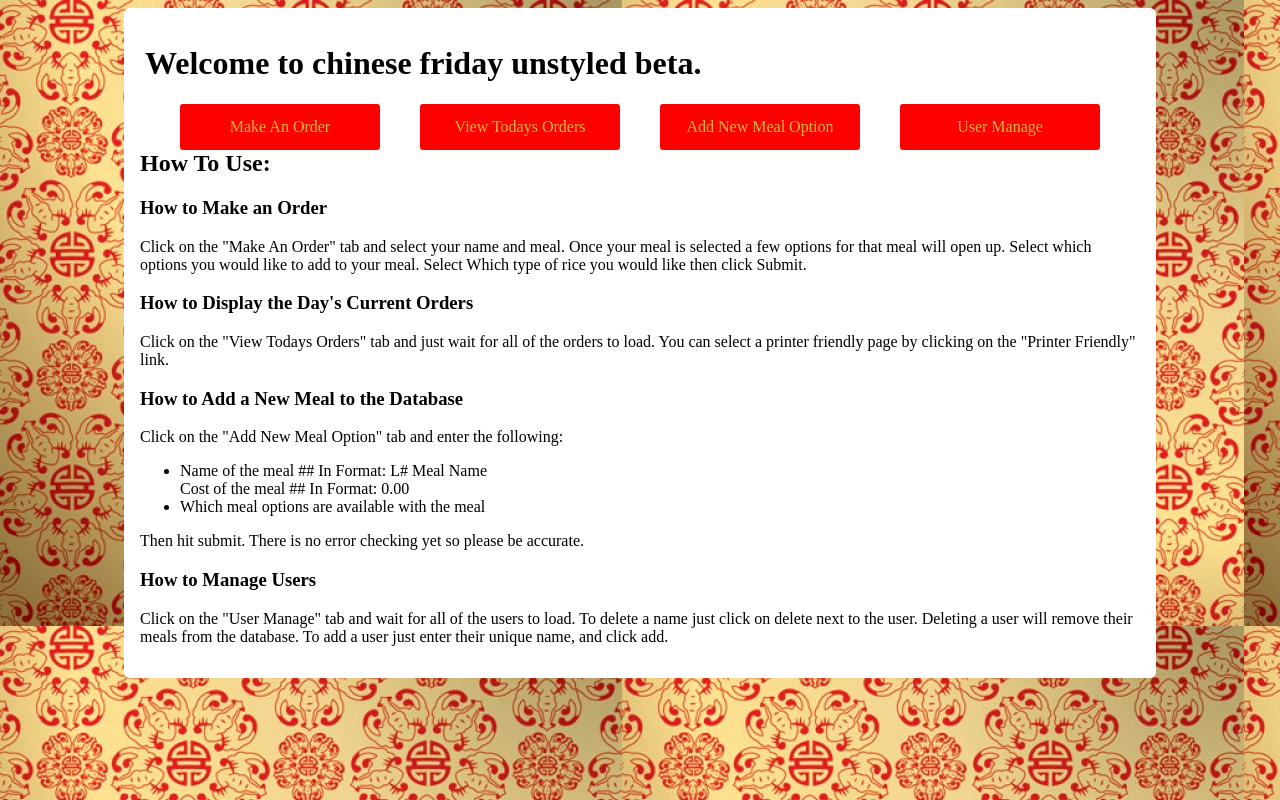
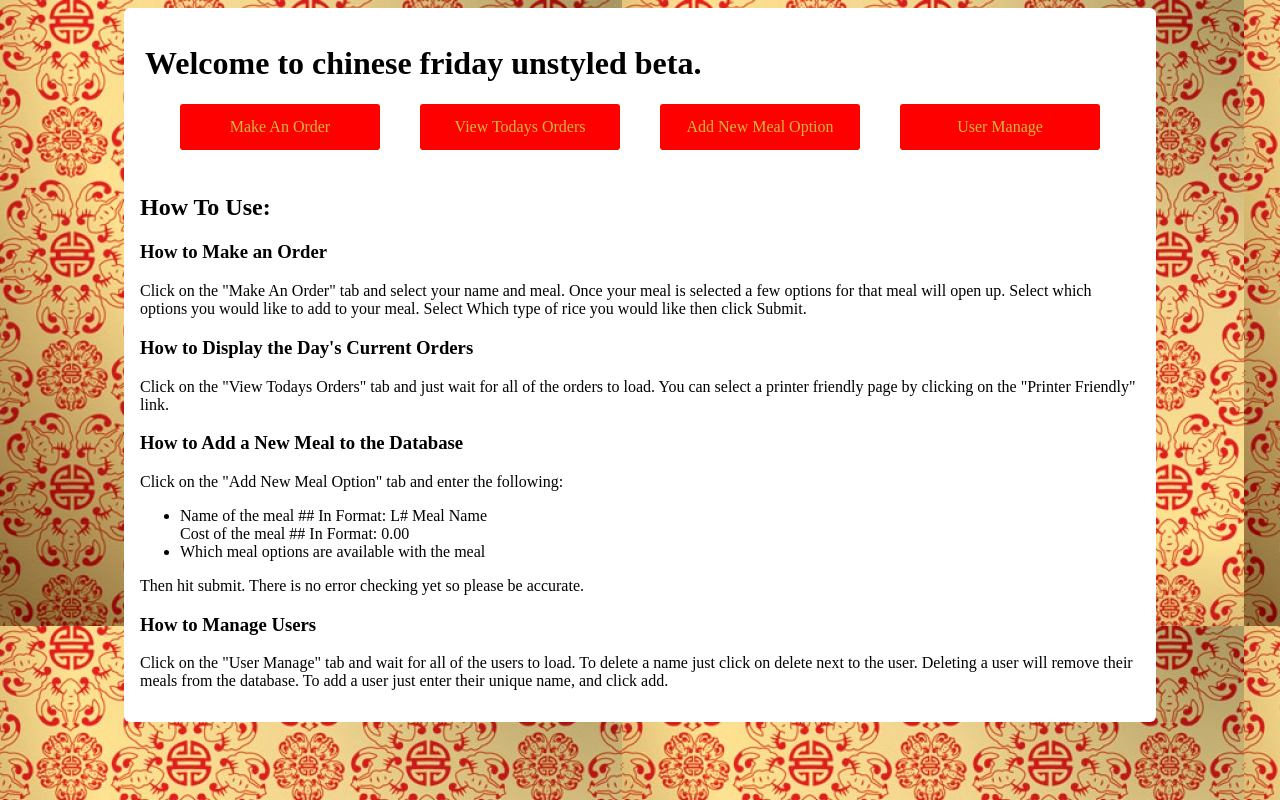
Before and after one commit to maximx1/bearded-adventure, a PHP site: page / in a window 1280 px wide. Run offline with PHP 8.4, Linux system fonts and the light colour scheme.

Commit message:
Added more buffer to the last commit.

```diff
--- a/Styles/index.css
+++ b/Styles/index.css
@@ -30,5 +30,5 @@ body{
 }
 
 #tutorialSection{
-	margin-top: 1em;
+	margin-top: 7em;
 }
```
